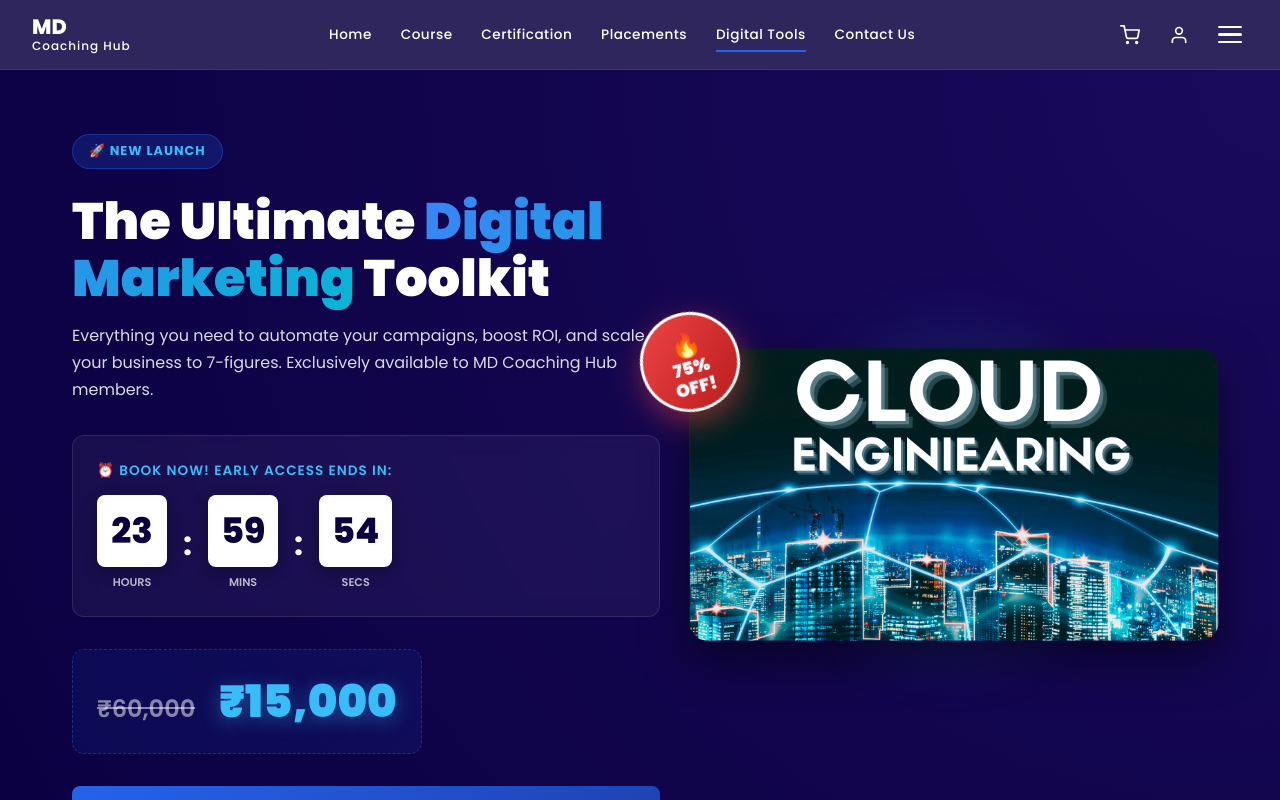
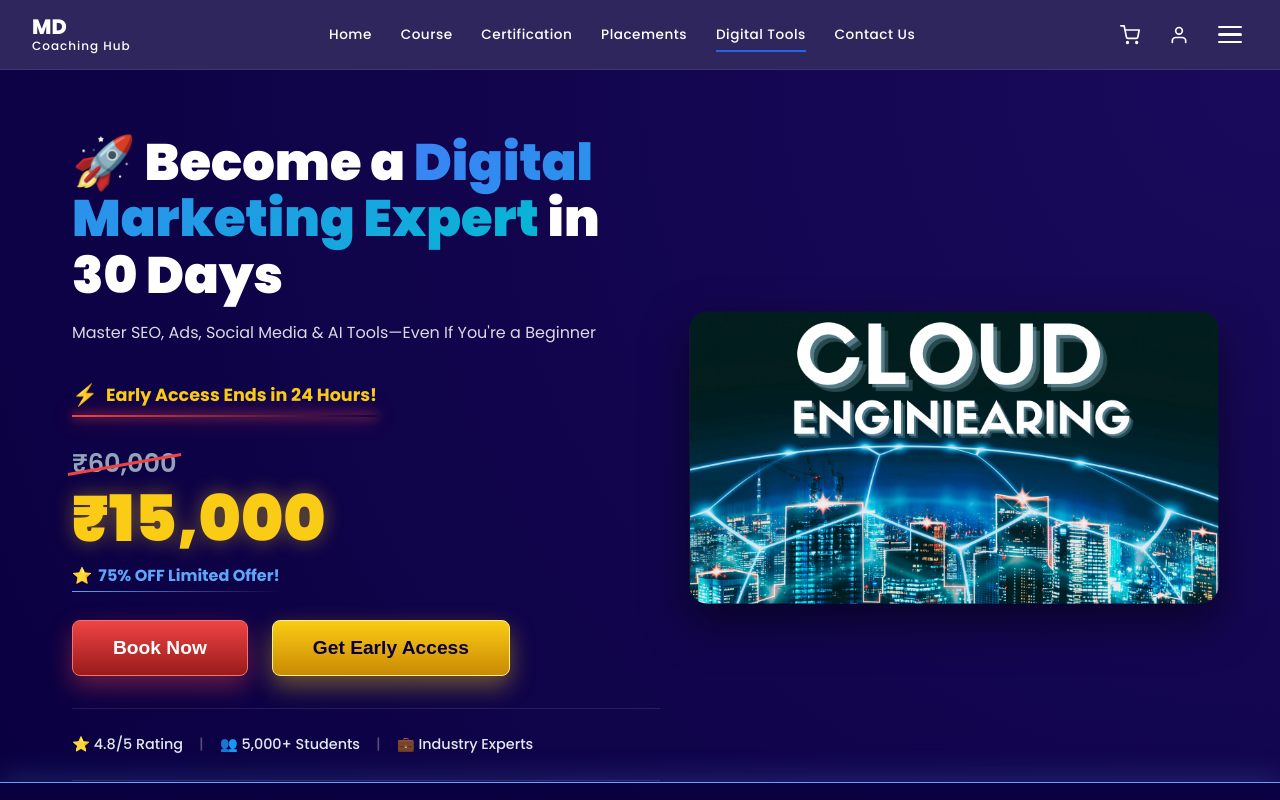
Before and after one commit to pashaarshad/website-md-coaching-hub, a Next.js app: page /digital-marketing in a window 1280 px wide. Shown: the top 800 px of the page. Built offline with nearby package versions, Linux system fonts and the light colour scheme.

Commit message:
this cool

```diff
--- a/app/digital-marketing/page.js
+++ b/app/digital-marketing/page.js
@@ -48,49 +48,50 @@ export default function DigitalMarketingLanding() {
         {/* Hero Banner */}
         <section className="dm-hero reveal">
           <div className="dm-hero-content">
-             <div className="dm-badge">🚀 NEW LAUNCH</div>
-             <h1 className="dm-title">The Ultimate <span>Digital Marketing</span> Toolkit</h1>
-             <p className="dm-subtitle">Everything you need to automate your campaigns, boost ROI, and scale your business to 7-figures. Exclusively available to MD Coaching Hub members.</p>
+             <h1 className="dm-title">🚀 Become a <span>Digital Marketing Expert</span> in 30 Days</h1>
+             <p className="dm-subtitle">Master SEO, Ads, Social Media & AI Tools—Even If You&apos;re a Beginner</p>
 
-             {/* Countdown Panel */}
-             <div className="dm-countdown-box">
-                <div className="countdown-header">⏰ Book Now! Early Access Ends In: </div>
-                <div className="countdown-timer">
-                  <div className="time-block">
-                    <span className="time-num">{String(timeLeft.hours).padStart(2, '0')}</span>
-                    <span className="time-label">HOURS</span>
-                  </div>
-                  <div className="time-colon">:</div>
-                  <div className="time-block">
-                    <span className="time-num">{String(timeLeft.minutes).padStart(2, '0')}</span>
-                    <span className="time-label">MINS</span>
-                  </div>
-                  <div className="time-colon">:</div>
-                  <div className="time-block">
-                    <span className="time-num">{String(timeLeft.seconds).padStart(2, '0')}</span>
-                    <span className="time-label">SECS</span>
-                  </div>
-                </div>
+             <div className="dm-urgency-banner">
+               <span className="urgency-icon">⚡</span> Early Access Ends in 24 Hours!
+               <div className="urgency-glow-line"></div>
              </div>
 
-             <div className="dm-pricing-block">
-               <span className="dm-price-old">₹60,000</span>
-               <span className="dm-price-new">₹15,000</span>
+             <div className="dm-pricing-section">
+               <div className="dm-price-old"><span>₹60,000</span></div>
+               <div className="dm-price-new">₹15,000</div>
+               <div className="dm-offer-tag">
+                 <span className="star">⭐</span> 75% OFF Limited Offer!
+                 <div className="offer-underline"></div>
+               </div>
              </div>
 
-             <div className="dm-cta-group">
-               <button className="dm-btn-primary dm-btn-huge pulse" onClick={handleBookNow}>
-                 Book Now - Secure Your Spot FOR ₹15,000
-               </button>
+             <div className="dm-cta-row">
+               <button className="dm-btn-red pulse" onClick={handleBookNow}>Book Now</button>
+               <button className="dm-btn-yellow" onClick={handleBookNow}>Get Early Access</button>
+             </div>
+
+             <div className="dm-social-proof">
+               <span><span className="sp-icon">⭐</span> 4.8/5 Rating</span>
+               <span className="divider">|</span>
+               <span><span className="sp-icon">👥</span> 5,000+ Students</span>
+               <span className="divider">|</span>
+               <span><span className="sp-icon">💼</span> Industry Experts</span>
              </div>
           </div>
+
           <div className="dm-hero-image">
-            <div className="dm-discount-badge">
-              <span className="badge-flame">🔥</span>
-              <span className="badge-text">75% OFF!</span>
+            <img src="/images/b818b7d4bfb485e1301ea35820c498d2936f73e9.png" alt="Digital Marketing Course" />
+            <div className="dm-glow-circle-red"></div>
+          </div>
+
+          <div className="dm-bottom-timer-bar">
+            <div className="timer-content">
+              <span className="timer-icon">🕒</span>
+              <span className="timer-text">Offer expires in:</span>
+              <span className="timer-digits">
+                {String(timeLeft.hours).padStart(2, '0')} : {String(timeLeft.minutes).padStart(2, '0')} : {String(timeLeft.seconds).padStart(2, '0')}
+              </span>
             </div>
-            <img src="/images/b818b7d4bfb485e1301ea35820c498d2936f73e9.png" alt="Digital Marketing Strategy" />
-            <div className="dm-glow-circle"></div>
           </div>
         </section>
 
--- a/app/globals.css
+++ b/app/globals.css
@@ -1902,104 +1902,169 @@ img {
   margin-bottom: 2rem;
 }
 
-.dm-countdown-box {
-  background: rgba(255, 255, 255, 0.05);
-  border: 1px solid rgba(255, 255, 255, 0.1);
-  padding: 1.5rem;
-  border-radius: 12px;
+.dm-urgency-banner {
+  color: #facc15;
+  font-weight: 700;
+  font-size: 1.1rem;
   margin-bottom: 2rem;
-  backdrop-filter: blur(10px);
-}
-
-.countdown-header {
-  font-size: 0.85rem;
-  color: var(--cta-green-hover);
+  display: flex;
+  align-items: center;
+  gap: 0.5rem;
+  position: relative;
+  width: fit-content;
+}
+
+.urgency-icon { font-size: 1.3rem; }
+
+.urgency-glow-line {
+  position: absolute;
+  bottom: -6px;
+  left: 0;
+  width: 100%;
+  height: 2px;
+  background: linear-gradient(90deg, #ef4444, transparent);
+  box-shadow: 0 0 10px #ef4444, 0 0 20px #ef4444;
+}
+
+.dm-pricing-section {
+  display: flex;
+  flex-direction: column;
+  margin-bottom: 2rem;
+}
+
+.dm-price-old {
+  font-size: 1.6rem;
+  color: #94a3b8;
   font-weight: 600;
-  margin-bottom: 0.8rem;
-  text-transform: uppercase;
-  letter-spacing: 1px;
-}
-
-.countdown-timer {
+  position: relative;
+  width: fit-content;
+}
+
+.dm-price-old span {
+  position: relative;
+}
+
+.dm-price-old span::after {
+  content: '';
+  position: absolute;
+  top: 50%;
+  left: -5%;
+  width: 110%;
+  height: 3px;
+  background: #ef4444;
+  transform: rotate(-10deg);
+}
+
+.dm-price-new {
+  font-size: 4rem;
+  font-weight: 900;
+  color: #facc15;
+  line-height: 1.1;
+  text-shadow: 0 0 20px rgba(250, 204, 21, 0.4);
+}
+
+.dm-offer-tag {
+  display: flex;
+  align-items: center;
+  gap: 0.4rem;
+  font-size: 1rem;
+  color: #60a5fa;
+  font-weight: 700;
+  margin-top: 0.5rem;
+  position: relative;
+  width: fit-content;
+}
+
+.offer-underline {
+  position: absolute;
+  bottom: -4px;
+  left: 0;
+  width: 100%;
+  height: 1px;
+  background: linear-gradient(90deg, #60a5fa, transparent);
+}
+
+.dm-cta-row {
+  display: flex;
+  gap: 1.5rem;
+  margin-bottom: 2rem;
+}
+
+.dm-btn-red {
+  background: linear-gradient(180deg, #ef4444, #991b1b);
+  color: var(--white);
+  padding: 1rem 2.5rem;
+  border-radius: 8px;
+  font-weight: 800;
+  font-size: 1.2rem;
+  border: 1px solid #f87171;
+  cursor: pointer;
+  box-shadow: 0 10px 25px rgba(239, 68, 68, 0.4);
+  transition: var(--transition);
+}
+
+.dm-btn-yellow {
+  background: linear-gradient(180deg, #facc15, #ca8a04);
+  color: var(--primary-dark);
+  padding: 1rem 2.5rem;
+  border-radius: 8px;
+  font-weight: 800;
+  font-size: 1.2rem;
+  border: 1px solid #fef08a;
+  cursor: pointer;
+  box-shadow: 0 10px 25px rgba(250, 204, 21, 0.4);
+  transition: var(--transition);
+}
+
+.dm-btn-red:hover, .dm-btn-yellow:hover {
+  transform: translateY(-3px) scale(1.02);
+}
+
+.dm-social-proof {
   display: flex;
   align-items: center;
   gap: 1rem;
-}
-
-.time-block {
-  text-align: center;
-}
-
-.time-num {
-  display: block;
-  font-size: 2.2rem;
-  font-weight: 800;
-  background: var(--white);
-  color: var(--primary-dark);
-  padding: 0.5rem 0.8rem;
-  border-radius: 8px;
-  min-width: 70px;
-  box-shadow: 0 4px 15px rgba(0,0,0,0.3);
-}
-
-.time-label {
-  display: block;
-  margin-top: 0.4rem;
-  font-size: 0.7rem;
-  opacity: 0.7;
-  font-weight: 600;
-}
-
-.time-colon {
-  font-size: 2rem;
+  font-size: 0.9rem;
+  color: #e2e8f0;
+  font-weight: 500;
+  border-top: 1px solid rgba(255, 255, 255, 0.1);
+  padding-top: 1.5rem;
+  border-bottom: 1px solid rgba(255, 255, 255, 0.1);
+  padding-bottom: 1.5rem;
+}
+
+.dm-social-proof .divider {
+  color: rgba(255, 255, 255, 0.3);
+}
+
+.dm-bottom-timer-bar {
+  position: absolute;
+  bottom: 0;
+  left: 0;
+  right: 0;
+  background: rgba(10, 0, 64, 0.9);
+  border-top: 1px solid #60a5fa;
+  box-shadow: 0 -5px 30px rgba(96, 165, 250, 0.2);
+  display: flex;
+  justify-content: center;
+  padding: 1rem;
+}
+
+.timer-content {
+  display: flex;
+  align-items: center;
+  gap: 0.8rem;
+  font-size: 1.1rem;
+}
+
+.timer-text { color: var(--white); font-weight: 600; }
+
+.timer-digits {
+  color: #38bdf8;
+  font-family: monospace;
   font-weight: 700;
-  color: var(--white);
-  animation: blink 1s infinite alternate;
-}
-
-@keyframes blink {
-  from { opacity: 1; }
-  to { opacity: 0.3; }
-}
-
-.dm-cta-group {
-  display: flex;
-  gap: 1rem;
-}
-
-.dm-btn-primary {
-  background: linear-gradient(135deg, #2563eb, #1e40af);
-  color: var(--white);
-  padding: 1rem 2rem;
-  border-radius: 8px;
-  font-weight: 700;
-  font-size: 1rem;
-  border: none;
-  cursor: pointer;
-  transition: var(--transition);
-  box-shadow: 0 10px 25px rgba(37, 99, 235, 0.4);
-}
-
-.dm-btn-primary:hover {
-  transform: translateY(-4px);
-  box-shadow: 0 15px 35px rgba(37, 99, 235, 0.6);
-}
-
-.dm-btn-secondary {
-  display: inline-flex;
-  align-items: center;
-  justify-content: center;
-  background: rgba(255, 255, 255, 0.1);
-  color: var(--white);
-  padding: 1rem 2rem;
-  border-radius: 8px;
-  font-weight: 600;
-  transition: var(--transition);
-  border: 1px solid rgba(255,255,255,0.2);
-}
-
-.dm-btn-secondary:hover {
-  background: rgba(255, 255, 255, 0.2);
+  font-size: 1.2rem;
+  letter-spacing: 2px;
 }
 
 .dm-hero-image {
@@ -2149,92 +2214,3 @@ img {
   .time-num { font-size: 1.8rem; min-width: 50px; }
   .dm-tools-grid { grid-template-columns: 1fr; }
 }
-
-.dm-pricing-block {
-  display: flex;
-  align-items: baseline;
-  gap: 1.5rem;
-  margin-bottom: 2rem;
-  background: rgba(37, 99, 235, 0.1);
-  padding: 1rem 1.5rem;
-  border-radius: 12px;
-  border: 1px dashed rgba(37, 99, 235, 0.4);
-  width: fit-content;
-}
-
-.dm-price-old {
-  font-size: 1.5rem;
-  color: rgba(255, 255, 255, 0.5);
-  text-decoration: line-through;
-  font-weight: 600;
-}
-
-.dm-price-new {
-  font-size: 2.8rem;
-  font-weight: 900;
-  color: #38bdf8;
-  text-shadow: 0 4px 20px rgba(56, 189, 248, 0.4);
-}
-
-.dm-discount-badge {
-  position: absolute;
-  top: -20px;
-  left: -20px;
-  background: linear-gradient(135deg, #ef4444, #b91c1c);
-  color: var(--white);
-  padding: 1rem;
-  border-radius: 50%;
-  width: 100px;
-  height: 100px;
-  display: flex;
-  flex-direction: column;
-  align-items: center;
-  justify-content: center;
-  box-shadow: 0 10px 30px rgba(239, 68, 68, 0.5);
-  z-index: 10;
-  transform: rotate(-15deg);
-  border: 3px solid var(--white);
-  animation: floatBadge 3s ease-in-out infinite;
-}
-
-@keyframes floatBadge {
-  0% { transform: rotate(-15deg) translateY(0); }
-  50% { transform: rotate(-10deg) translateY(-10px); }
-  100% { transform: rotate(-15deg) translateY(0); }
-}
-
-.badge-flame {
-  font-size: 1.5rem;
-  margin-bottom: -5px;
-}
-
-.badge-text {
-  font-size: 1.1rem;
-  font-weight: 900;
-  text-align: center;
-  line-height: 1.1;
-}
-
-.dm-btn-huge {
-  font-size: 1.2rem;
-  padding: 1.3rem 2.5rem;
-  text-transform: uppercase;
-  letter-spacing: 1px;
-  width: 100%;
-}
-
-.pulse {
-  animation: pulse-animation 2s infinite;
-}
-
-@keyframes pulse-animation {
-  0% {
-    box-shadow: 0 0 0 0 rgba(37, 99, 235, 0.7);
-  }
-  70% {
-    box-shadow: 0 0 0 20px rgba(37, 99, 235, 0);
-  }
-  100% {
-    box-shadow: 0 0 0 0 rgba(37, 99, 235, 0);
-  }
-}
```
